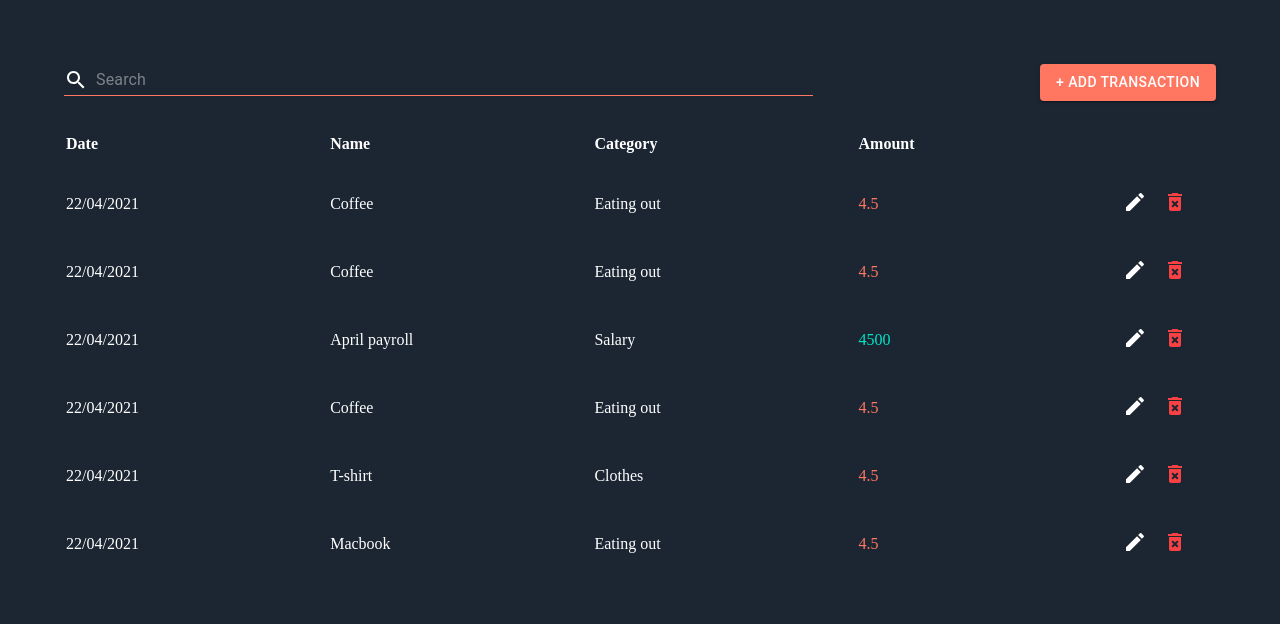
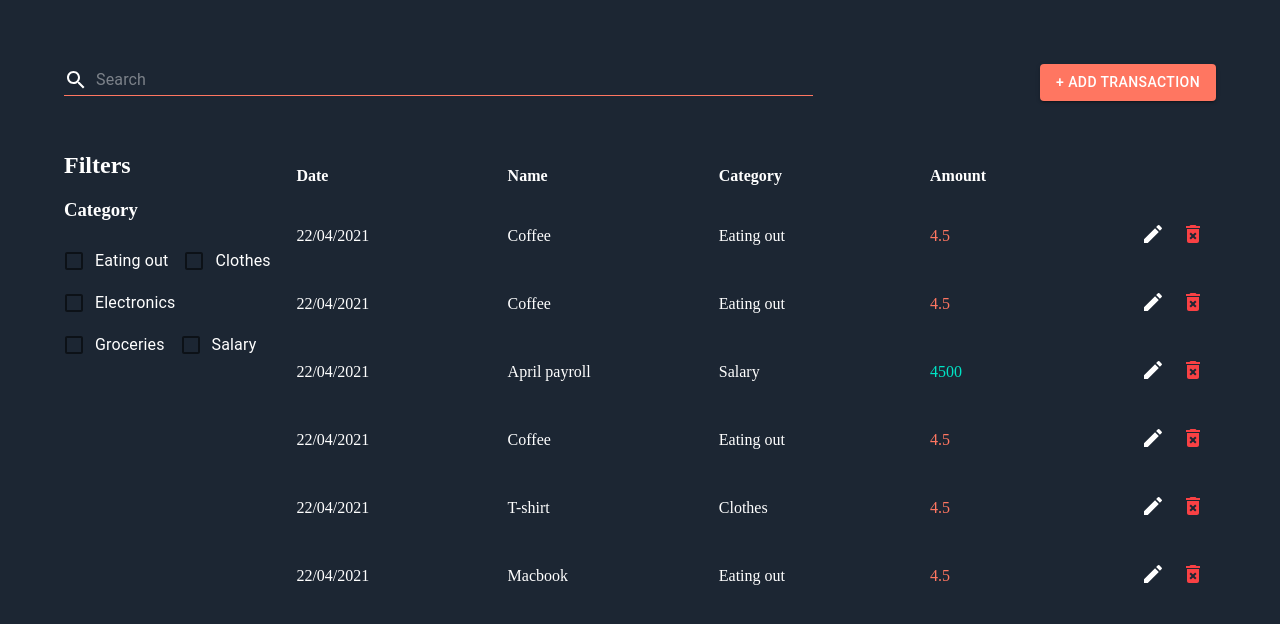
Before and after one commit to letiescanciano/trackex-app-mitxpro-03, a React (Create React App) app: page / in a window 1280 px wide. Shown: the top 624 px of the page. Built offline with nearby package versions, Linux system fonts and the light colour scheme.

Commit message:
W22 - Category Filter 1/2

```diff
--- a/src/components/TransactionList/index.jsx
+++ b/src/components/TransactionList/index.jsx
@@ -14,6 +14,8 @@ import Input from "@material-ui/core/Input";
 import InputAdornment from "@material-ui/core/InputAdornment";
 import SearchIcon from "@material-ui/icons/Search";
 import FormControl from "@material-ui/core/FormControl";
+import FormControlLabel from "@material-ui/core/FormControlLabel";
+import Checkbox from "@material-ui/core/Checkbox";
 
 import TransactionDrawer from "../Drawer";
 import { TrackexContext } from "../../contexts/trackexContext";
@@ -21,11 +23,20 @@ import { TrackexContext } from "../../contexts/trackexContext";
 import data from "./data";
 
 const Table = styled.table`
-  width: 100%;
+  width: 80%;
   padding: 16px 0;
   text-align: left;
 `;
 
+const FiltersContainer = styled.div`
+  width: 20%;
+`;
+
+const Main = styled.div`
+  width: 100%;
+  display: flex;
+  padding-top: 32px;
+`;
 const HeadCell = styled.th`
   padding: 16px 0;
   width: 20%;
@@ -72,6 +83,18 @@ const TransactionList = () => {
   const [search, setSearch] = useState("");
 
   const { categories } = useContext(TrackexContext);
+
+  const [categoriesFilter, setCategoriesFilter] = useState(
+    Object.keys(categories).reduce((acc, category) => {
+      acc[category] = { label: categories[category], checked: false };
+      return acc;
+    }, {})
+  );
+
+  // {
+  //   eating_out: { label: 'label1', checked: true},
+  //   clothes: { label: 'label1', checked: false},
+  // }
   const addTransaction = (transaction) => {
     //add new transaction to state
     console.log("addTransaction values", transaction);
@@ -177,6 +200,34 @@ const TransactionList = () => {
           + Add Transaction
         </Button>
       </ActionsWrapper>
+      <Main>
+        <FiltersContainer>
+          <h2>Filters</h2>
+          <h3>Category</h3>
+          {categoriesFilter &&
+            Object.keys(categoriesFilter).map((category) => {
+              return (
+                <FormControlLabel
+                  control={
+                    <Checkbox checked={categoriesFilter[category].checked} />
+                  }
+                  name={category}
+                  label={categoriesFilter[category].label}
+                  onChange={(e) => {
+                    const newCategoriesState = {
+                      ...categoriesFilter,
+                      [category]: {
+                        label: categoriesFilter[category].label,
+                        checked: e.target.checked,
+                      },
+                    };
+                    console.log(newCategoriesState);
+                    setCategoriesFilter(newCategoriesState);
+                  }}
+                />
+              );
+            })}
+        </FiltersContainer>
         <Table>
           <thead>
             <tr>
@@ -196,7 +247,9 @@ const TransactionList = () => {
                   <TableCell>{transaction.name}</TableCell>
                   <TableCell>{categories[transaction.category]}</TableCell>
                   <TableCell>
-                  <Amount type={transaction.type}>{transaction.amount}</Amount>
+                    <Amount type={transaction.type}>
+                      {transaction.amount}
+                    </Amount>
                   </TableCell>
 
                   <TableCell>
@@ -221,6 +274,7 @@ const TransactionList = () => {
             })}
           </tbody>
         </Table>
+      </Main>
       <TransactionDrawer
         open={open}
         onClose={() => {
```
Lines whose indentation alone changed are shown as unchanged.
